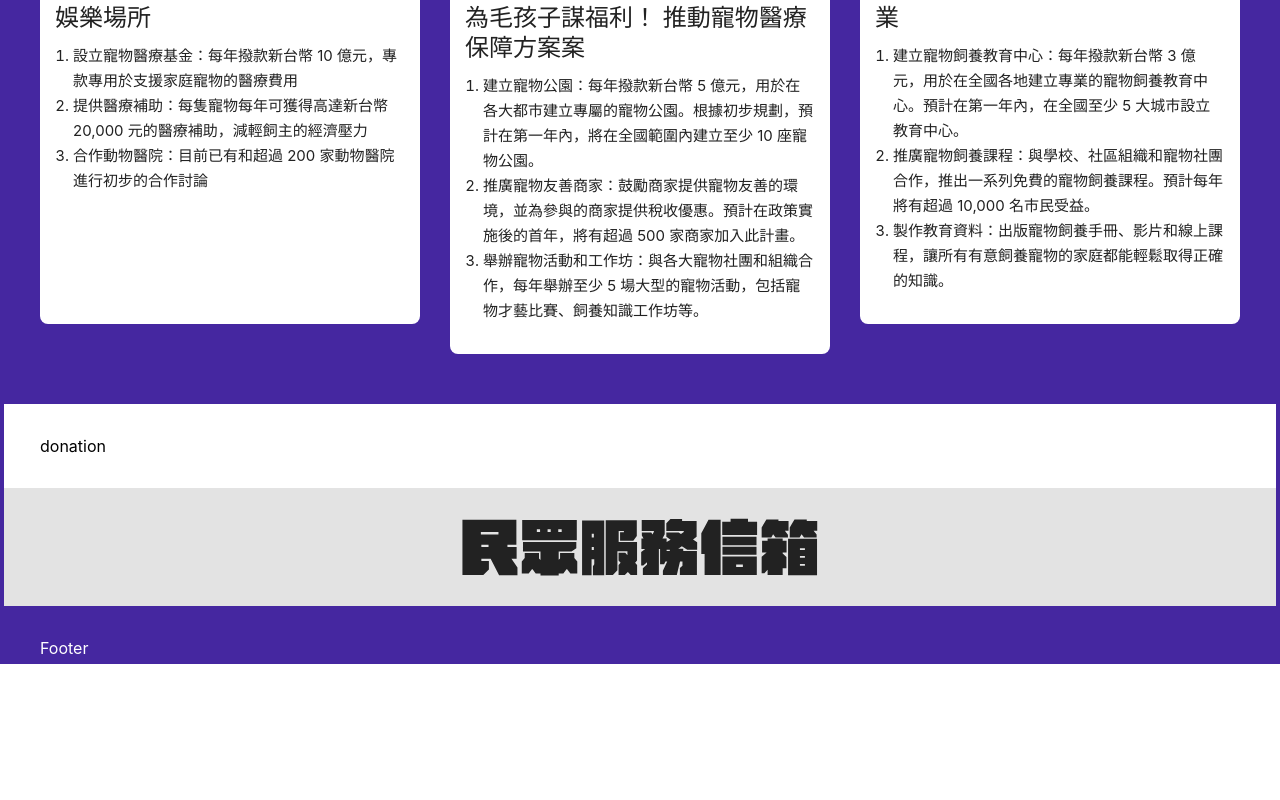
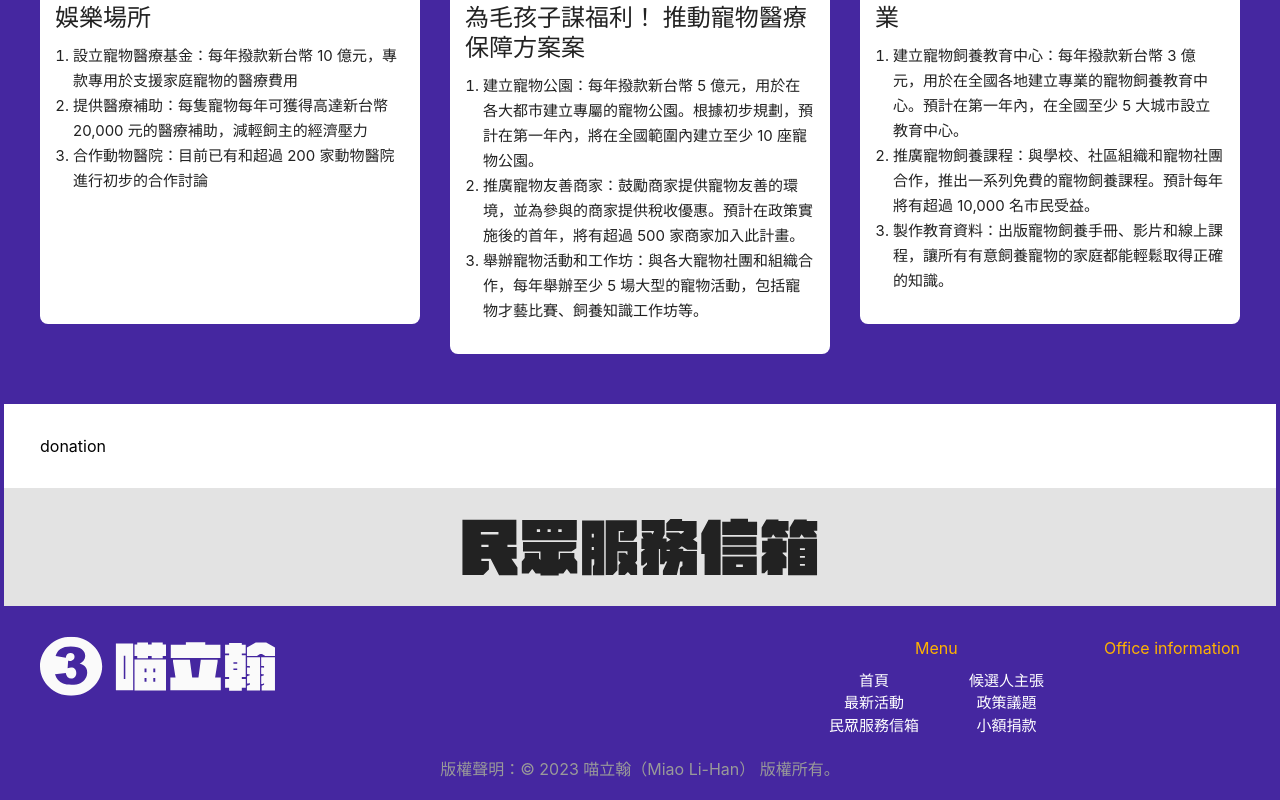
Before and after one commit to TimingJL/legislative-campaign-official-website-by-una, a React (Vite) app: page / in a window 1280 px wide. Shown: the part 1509-2309 px from the top of the page. Before the commit the page ends 2173 px from the top, so only its background shows below. Built offline with nearby package versions, Linux system fonts and the light colour scheme.

Commit message:
feat: footer menu

```diff
--- a/src/components/Footer/index.tsx
+++ b/src/components/Footer/index.tsx
@@ -1,10 +1,40 @@
+import { anchorId } from 'src/config/anchor';
+import logoWhiteSrc from 'src/assets/images/logo-white.svg';
+
 const Footer = () => {
   return (
     <section
-      className="flex justify-center bg-primary text-white px-[20px] pt-[30px]"
+      className="flex justify-center bg-primary text-white px-[20px] pt-[30px] pb-[15px]"
     >
       <div className="container">
-        Footer
+        <div className="flex justify-between">
+          <div className="logo">
+            <img src={logoWhiteSrc} />
+          </div>
+          <div className="flex">
+            <div className="menu w-[215px]">
+              <div className="label text-[#FFB300] text-center mb-[10px]">Menu</div>
+              <div className="flex text-[15px] font-medium">
+                <ul className="flex flex-col items-center">
+                  <li><a href={`#${anchorId.hero}`}>首頁</a></li>
+                  <li><a href={`#${anchorId.latestEvents}`}>最新活動</a></li>
+                  <li><a href={`#${anchorId.serviceInbox}`}>民眾服務信箱</a></li>
+                </ul>
+                <ul className="flex flex-col items-center ml-[50px]">
+                  <li><a href={`#${anchorId.advocate}`}>候選人主張</a></li>
+                  <li><a href={`#${anchorId.policyIssues}`}>政策議題</a></li>
+                  <li><a href={`#${anchorId.donation}`}>小額捐款</a></li>
+                </ul>
+              </div>
+            </div>
+            <div className="info ml-[60px]">
+              <div className="label text-[#FFB300] text-center mb-[10px]">Office information</div>
+            </div>
+          </div>
+        </div>
+        <div className="text-center text-[#999] mt-[20px]">
+          版權聲明：© 2023 喵立翰（Miao Li-Han） 版權所有。
+        </div>
       </div>
     </section>
   );
```
